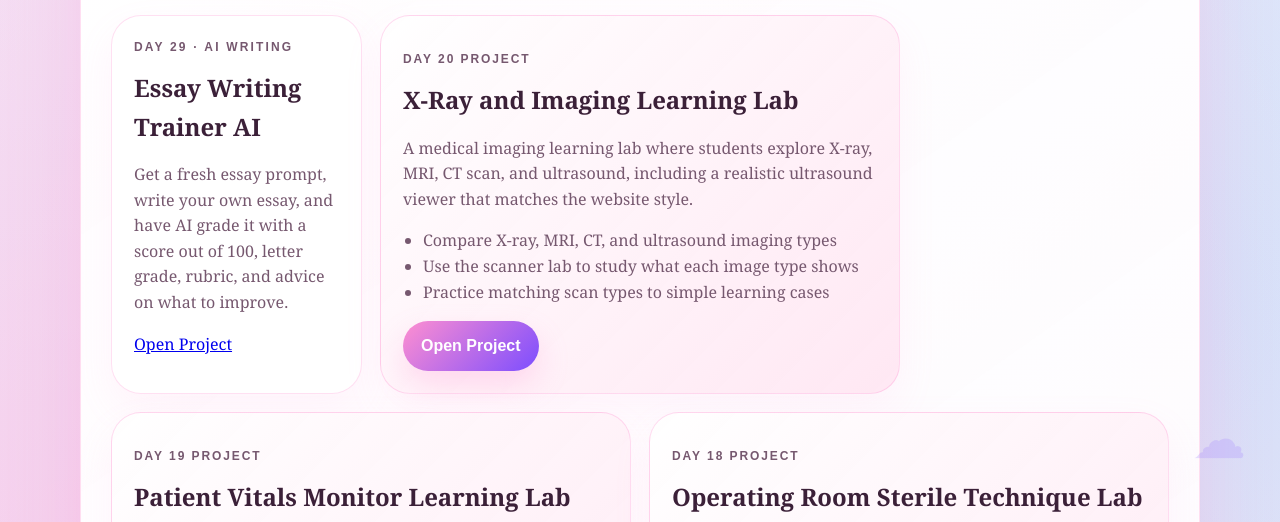
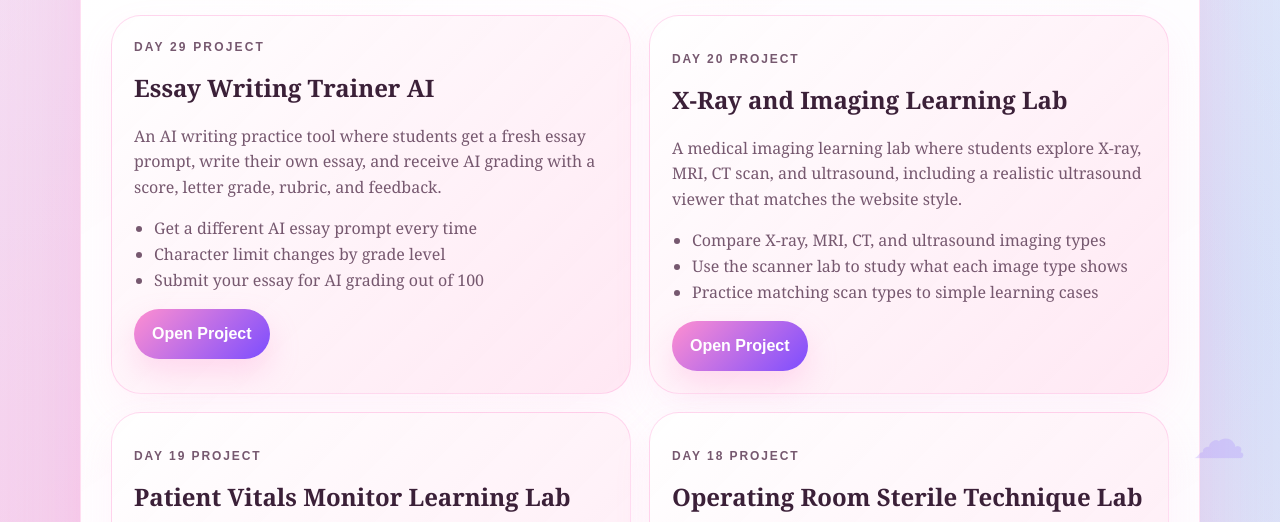
Before and after one commit to usmanaminch/amal-ai-lab, a website: page index.html in a window 1280 px wide. Both pictures are taken after a click on the button "Projects". Shown: the part 278-800 px from the top of the page. Drawn offline with Linux system fonts and the light colour scheme.

Commit message:
Style Essay Writing Trainer card like other projects

```diff
--- a/index.html
+++ b/index.html
@@ -144,13 +144,24 @@
 
 
 
-<article class="project-card">
-  <p class="eyebrow">Day 29 · AI Writing</p>
+
+
+
+
+
+
+<article class="project-card featured">
+  <p class="eyebrow">DAY 29 PROJECT</p>
   <h3>Essay Writing Trainer AI</h3>
   <p>
-    Get a fresh essay prompt, write your own essay, and have AI grade it with a score out of 100, letter grade, rubric, and advice on what to improve.
+    An AI writing practice tool where students get a fresh essay prompt, write their own essay, and receive AI grading with a score, letter grade, rubric, and feedback.
   </p>
-  <a href="projects/essay-writing-trainer-ai/index.html">Open Project</a>
+  <ul>
+    <li>Get a different AI essay prompt every time</li>
+    <li>Character limit changes by grade level</li>
+    <li>Submit your essay for AI grading out of 100</li>
+  </ul>
+  <a class="button primary" href="projects/essay-writing-trainer-ai/index.html">Open Project</a>
 </article>
 
 <article class="project-card featured">
```
